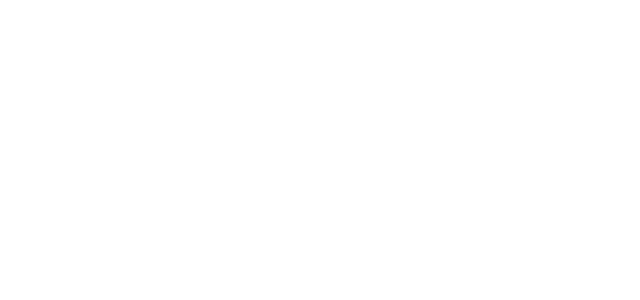
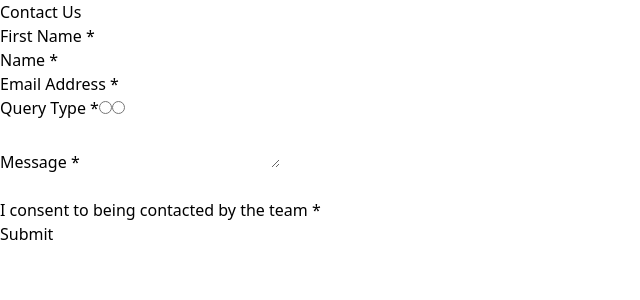
Before and after one commit to shameem-dev/contact-form--with-react, a React (Vite) app: page / in a window 1280 px wide. Shown: the top 300 px of the page, without its empty margins (0-640 px from the left). Built offline with nearby package versions, Linux system fonts and the light colour scheme.

Commit message:
adding basic html in app.jsx

```diff
--- a/src/App.jsx
+++ b/src/App.jsx
@@ -1,15 +1,82 @@
 import './index.css'
+// import React from 'react'
 
 function App() {
 
 
   return (
-    <>
+
     <div>
+      <h1>Contact Us</h1>
+      <form action="" method="get">
+        <div>
+          <label htmlFor="">First Name <span>*</span></label>
+          <input type="text" />
+        </div>
+        <div>
+          <label htmlFor="">  Name <span>*</span></label>
+          <input type="text" />
+        </div>
+        <div>
+          <label htmlFor="">Email Address <span>*</span></label>
+          <input type="text" />
+        </div>
+        <div>
+          <label htmlFor="">Query Type <span>*</span></label>
+          <input type="radio" />
+          <input type="radio" />
+        </div>
+        <div>
+          <label htmlFor="">Message <span>*</span></label>
+          <textarea name="" id=""></textarea>
+        </div>
+        <div id='checkbox'>
+          <input type="check-box" />
+          <p>I consent to being contacted by the team <span>*</span></p>
+        </div>
+
+
+
+
+
+
+
+        <button>Submit</button>
+
+      </form>
+
+
 
     </div>
+      //
 
-    </>
+      //
+      // This field is required
+
+      //
+      // This field is required
+
+      // Email Address
+      // Please enter a valid email address
+      // This field is required
+
+      //
+      // General Enquiry
+      // Support Request
+      // Please select a query type
+
+      // Message
+      // This field is required
+
+      // I consent to being contacted by the team
+      // To submit this form, please consent to being contacted
+
+      // Submit
+
+      // Message Sent!
+      // Thanks for completing the form. We'll be in touch soon!
+
+
   )
 }
 
```
